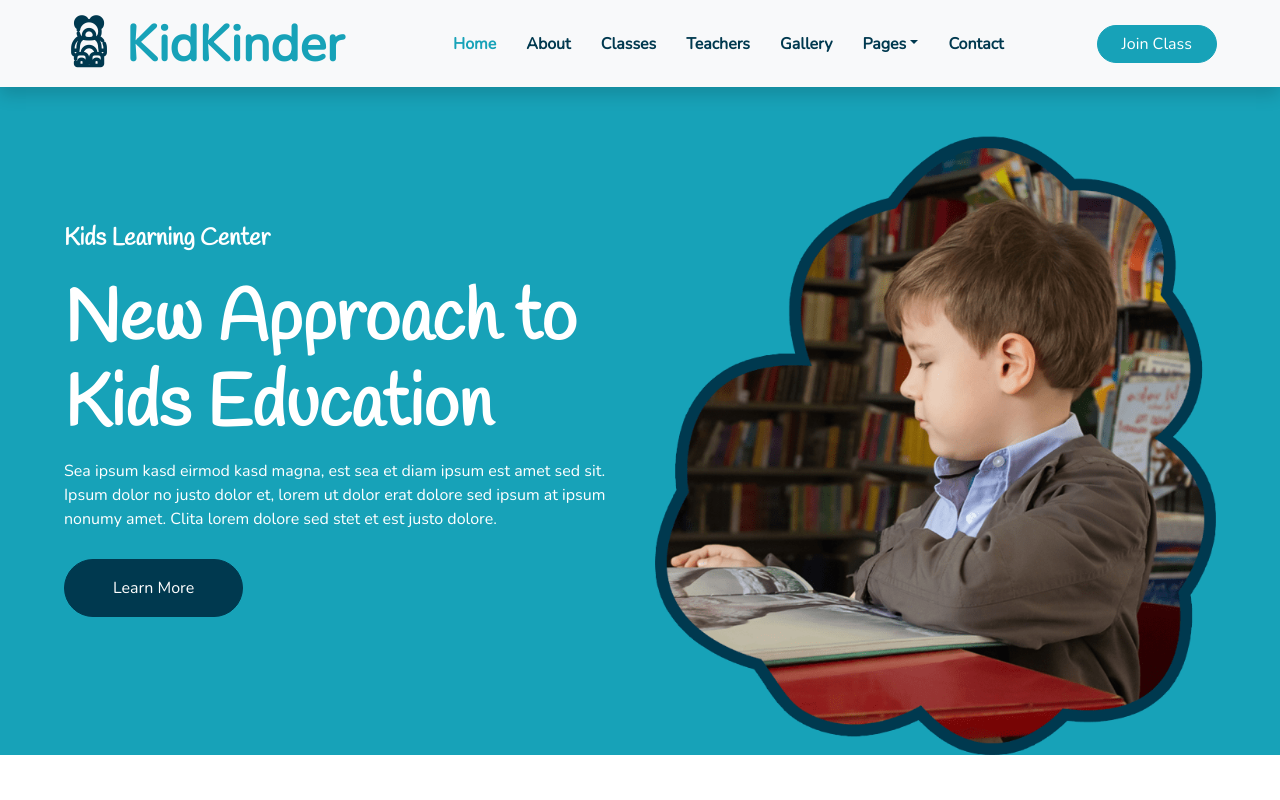
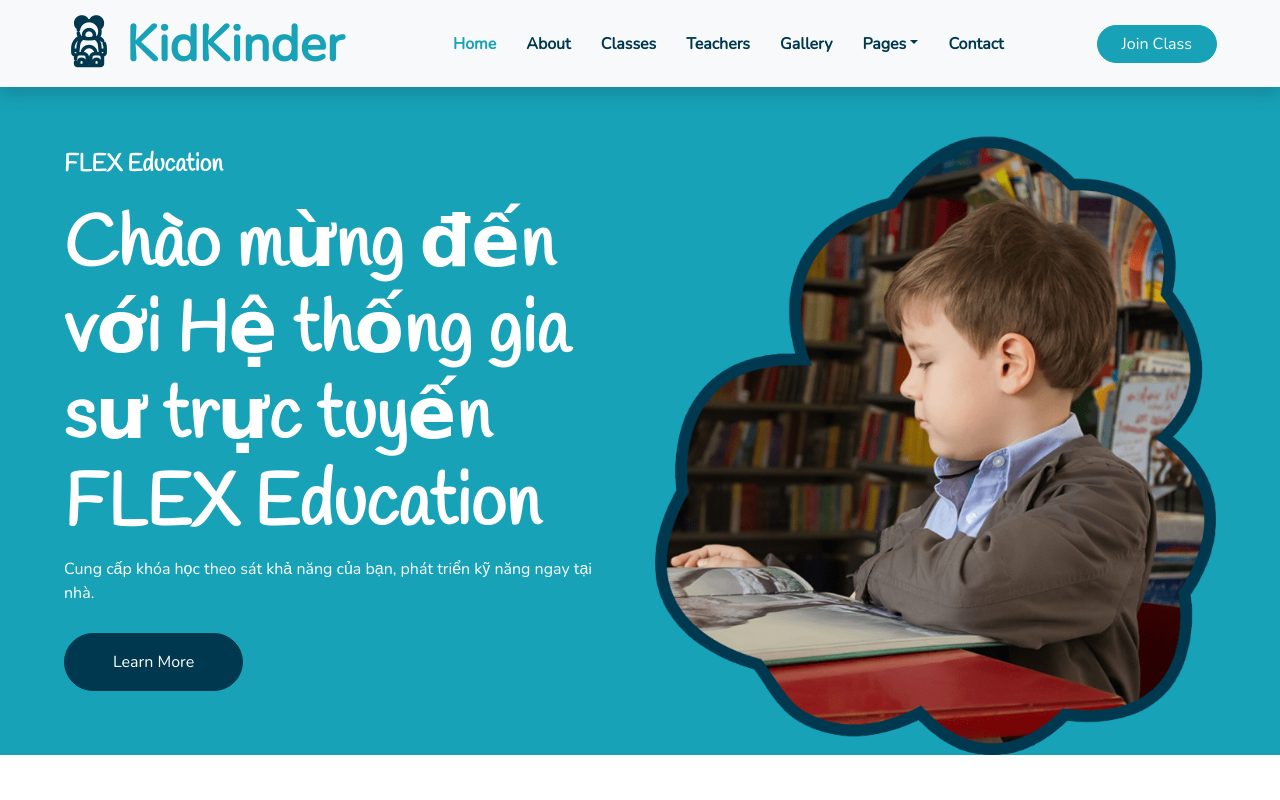
Before and after one commit to flexeducation/hanoi-1, a plain HTML site: page index.html in a window 1280 px wide. Shown: the top 800 px of the page. Drawn offline with nearby package versions, Linux system fonts and the light colour scheme.

Commit message:
Update index.html

```diff
--- a/index.html
+++ b/index.html
@@ -9,7 +9,7 @@
     <meta content="Free HTML Templates" name="description">
 
     <!-- Favicon -->
-    <link href="img/favicon.ico" rel="icon">
+    <link href="./img/icon.png" rel="icon">
 
     <!-- Google Web Fonts -->
     <link rel="preconnect" href="https://fonts.gstatic.com">
@@ -67,11 +67,9 @@
     <div class="container-fluid bg-primary px-0 px-md-5 mb-5">
         <div class="row align-items-center px-3">
             <div class="col-lg-6 text-center text-lg-left">
-                <h4 class="text-white mb-4 mt-5 mt-lg-0">Kids Learning Center</h4>
-                <h1 class="display-3 font-weight-bold text-white">New Approach to Kids Education</h1>
-                <p class="text-white mb-4">Sea ipsum kasd eirmod kasd magna, est sea et diam ipsum est amet sed sit.
-                    Ipsum dolor no justo dolor et, lorem ut dolor erat dolore sed ipsum at ipsum nonumy amet. Clita
-                    lorem dolore sed stet et est justo dolore.</p>
+                <h4 class="text-white mb-4 mt-5 mt-lg-0">FLEX Education</h4>
+                <h1 class="display-3 font-weight-bold text-white">Chào mừng đến với Hệ thống gia sư trực tuyến FLEX Education</h1>
+                <p class="text-white mb-4">Cung cấp khóa học theo sát khả năng của bạn, phát triển kỹ năng ngay tại nhà.</p>
                 <a href="" class="btn btn-secondary mt-1 py-3 px-5">Learn More</a>
             </div>
             <div class="col-lg-6 text-center text-lg-right">
```
